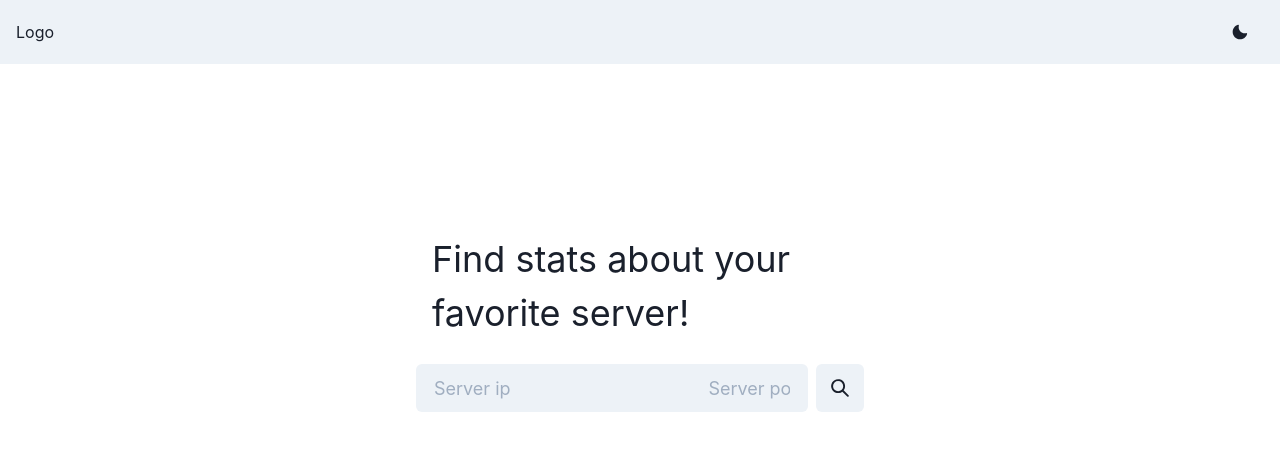
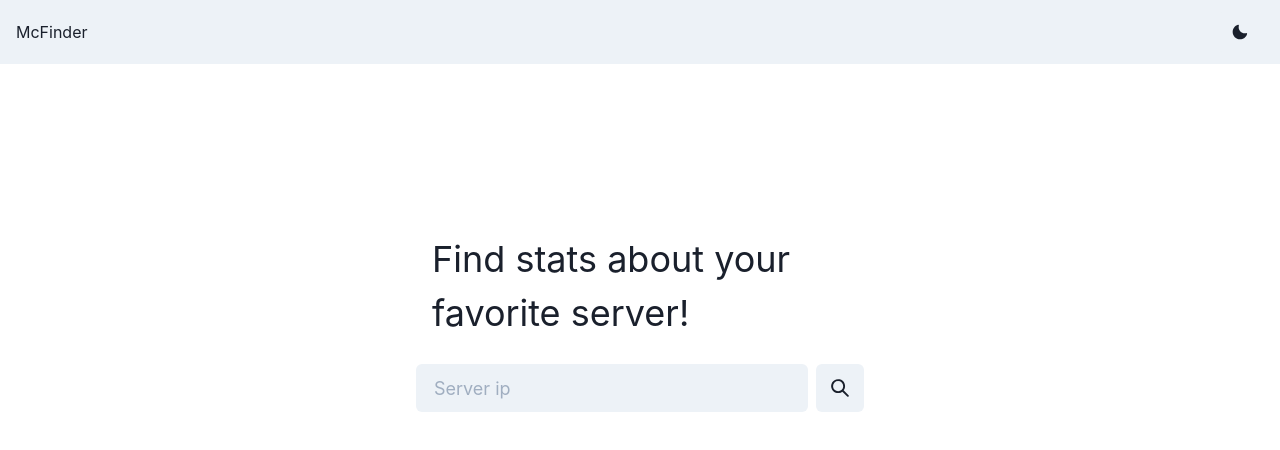
Before and after one commit to whoyoux/mc-finder, a Next.js app: page / in a window 1280 px wide. Shown: the top 450 px of the page. Built offline with nearby package versions, Linux system fonts and the light colour scheme.

Commit message:
Some improvements

```diff
--- a/components/Header.tsx
+++ b/components/Header.tsx
@@ -1,27 +1,17 @@
 import type { NextPage } from 'next';
-import { ReactNode } from 'react';
+import Link from 'next/link';
 import {
     Box,
     Flex,
-    Avatar,
-    Link,
     Button,
-    Menu,
-    MenuButton,
-    MenuList,
-    MenuItem,
-    MenuDivider,
-    useDisclosure,
     useColorModeValue,
     Stack,
-    useColorMode,
-    Center
+    useColorMode
 } from '@chakra-ui/react';
 import { MoonIcon, SunIcon } from '@chakra-ui/icons';
 
 const Header: NextPage = () => {
     const { colorMode, toggleColorMode } = useColorMode();
-    const { isOpen, onOpen, onClose } = useDisclosure();
     return (
         <>
             <Box bg={useColorModeValue('gray.100', 'gray.900')} px={4}>
@@ -30,7 +20,9 @@ const Header: NextPage = () => {
                     alignItems={'center'}
                     justifyContent={'space-between'}
                 >
-                    <Box>Logo</Box>
+                    <Box>
+                        <Link href="/">McFinder</Link>
+                    </Box>
 
                     <Flex alignItems={'center'}>
                         <Stack direction={'row'} spacing={7}>
--- a/pages/index.tsx
+++ b/pages/index.tsx
@@ -1,6 +1,6 @@
-import { useState, useEffect } from 'react';
+import { useState } from 'react';
 import type { NextPage } from 'next';
-import axios from 'axios';
+import { useRouter } from 'next/router';
 
 import Header from '../components/Header';
 
@@ -13,13 +13,57 @@ import {
     IconButton,
     VStack,
     Text,
-    InputGroup,
-    InputLeftAddon,
-    InputRightAddon
+    useToast
 } from '@chakra-ui/react';
 import Head from 'next/head';
+import { redirect } from 'next/dist/server/api-utils';
 
 const Home: NextPage = () => {
+    const toast = useToast();
+    const router = useRouter();
+    const [ip, setIP] = useState('');
+    const handleChangeIP = (event: any) => setIP(event.target.value);
+
+    const handleKeyUp = (event: any) => {
+        event.preventDefault();
+        if (event.key === 'Enter') redirectToServerPage();
+    };
+
+    const redirectToServerPage = () => {
+        if (!ip.trim() || ip.trim().length <= 0) {
+            toast({
+                title: 'Whoops!',
+                description: "IP can't be empty.",
+                status: 'error',
+                duration: 9000,
+                isClosable: true
+            });
+            return;
+        }
+
+        if (ip.trim().length > 25) {
+            toast({
+                title: 'Whoops!',
+                description: "IP can't be more than 25 characters.",
+                status: 'error',
+                duration: 9000,
+                isClosable: true
+            });
+            return;
+        }
+
+        if (ip.trim().length < 4) {
+            toast({
+                title: 'Whoops!',
+                description: "IP can't be less than 4 characters.",
+                status: 'error',
+                duration: 9000,
+                isClosable: true
+            });
+            return;
+        }
+        router.push(`/${ip}`);
+    };
     return (
         <>
             <Head>
@@ -38,27 +82,21 @@ const Home: NextPage = () => {
                             Find stats about your favorite server!
                         </Text>
                         <Stack direction={['column', 'row']} w="100%">
-                            <InputGroup size="lg">
-                                <Input
-                                    type="text"
-                                    variant="filled"
-                                    placeholder="Server ip"
-                                    borderRightRadius={0}
-                                    w="70%"
-                                />
-                                <Input
-                                    type="number"
-                                    variant="filled"
-                                    placeholder="Server port"
-                                    borderLeftRadius={0}
-                                    w="30%"
-                                />
-                            </InputGroup>
+                            <Input
+                                type="text"
+                                variant="filled"
+                                placeholder="Server ip"
+                                size="lg"
+                                value={ip}
+                                onChange={handleChangeIP}
+                                onKeyUp={handleKeyUp}
+                            />
 
                             <IconButton
                                 aria-label="Search database"
                                 icon={<SearchIcon />}
                                 size="lg"
+                                onClick={redirectToServerPage}
                             />
                         </Stack>
                     </VStack>
```
Also changed, not shown: pages/[ip].tsx (+20 -6 lines).
